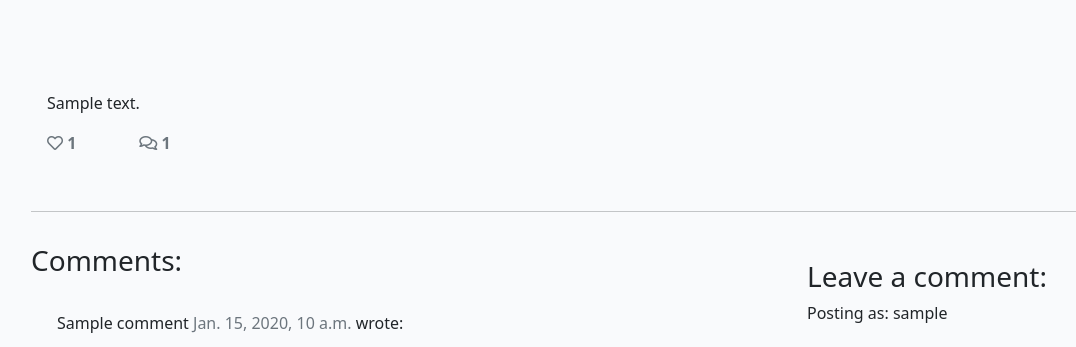
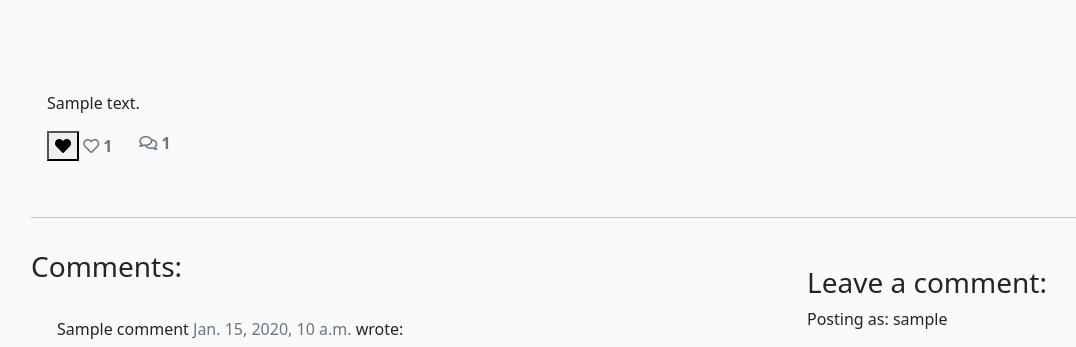
Before and after one commit to GrantWils23/Django_Blogging_Project, a Django app: a page that uses templates/post_detail.html in a window 1280 px wide. Shown: the part 281-628 px from the top of the page, without its empty margins (51-1127 px from the left). Run offline with Django 3.2, Linux system fonts and the light colour scheme; a user stored in the database is signed in; tables that the repository leaves empty hold one stand-in row (values such as "Sample post"); some libraries are stand-ins or nearby versions.

Commit message:
add like post class, views path and html and the url paths for a fully functioning like feature

```diff
--- a/blog/urls.py
+++ b/blog/urls.py
@@ -4,4 +4,5 @@ from django.urls import path
 urlpatterns = [
     path('', views.PostList.as_view(), name='home'),
     path('<slug:slug>/', views.PostDetail.as_view(), name='post_detail'),
+    path('like/<slug:slug>', views.PostLike.as_view(), name="post_like"),
 ]
--- a/blog/views.py
+++ b/blog/views.py
@@ -1,5 +1,6 @@
-from django.shortcuts import render, get_object_or_404
+from django.shortcuts import render, get_object_or_404, reverse
 from django.views import generic, View
+from django.http import HttpResponseRedirect
 from .models import Post
 from .forms import CommentForm
 
@@ -59,3 +60,14 @@ class PostDetail(View):
             'comment_form': CommentForm()
             }
         )
+
+class PostLike(View):
+    def post(self, request, slug):
+        post = get_object_or_404(Post, slug=slug)
+
+        if post.likes.filter(id=self.request.user.id).exists():
+            post.likes.remove(request.user)
+        else:
+            post.likes.add(request.user)
+
+        return HttpResponseRedirect(reverse('post_detail', args=[slug]))
--- a/templates/post_detail.html
+++ b/templates/post_detail.html
@@ -35,6 +35,27 @@
                 <div class="row">
 
                     <div class="col-1">
+                        <strong>
+                            {% if user.is_authenticated %}
+                            <form class="d-inline" action="{% url 'post_like' post.slug %}" method="POST">
+                                {% csrf_token %}
+                                {% if liked  %}
+
+                                <button type="submit" name="blogpost_id" value="{{post.slug}}" class="btn=like"><i
+                                        class="fas fa-heart"></i></button>
+
+                                {% else %}
+
+                                <button type="submit" name="blogpost_id" value="{{post.slug}}" class="btn=like"><i
+                                    class="far fa-heart"></i></button>
+
+                                {% endif %}
+                            </form>
+                            {% else %}
+
+                            <span class="text-secondary"><i class="far fa-heart"></i></span>
+                            {% endif %}
+                        </strong>
                         <!-- The number of likes goes before the closing strong tag -->
                         <strong class="text-secondary"><i class="far fa-heart"></i> {{ post.number_of_likes }}</strong>
                     </div>
```
